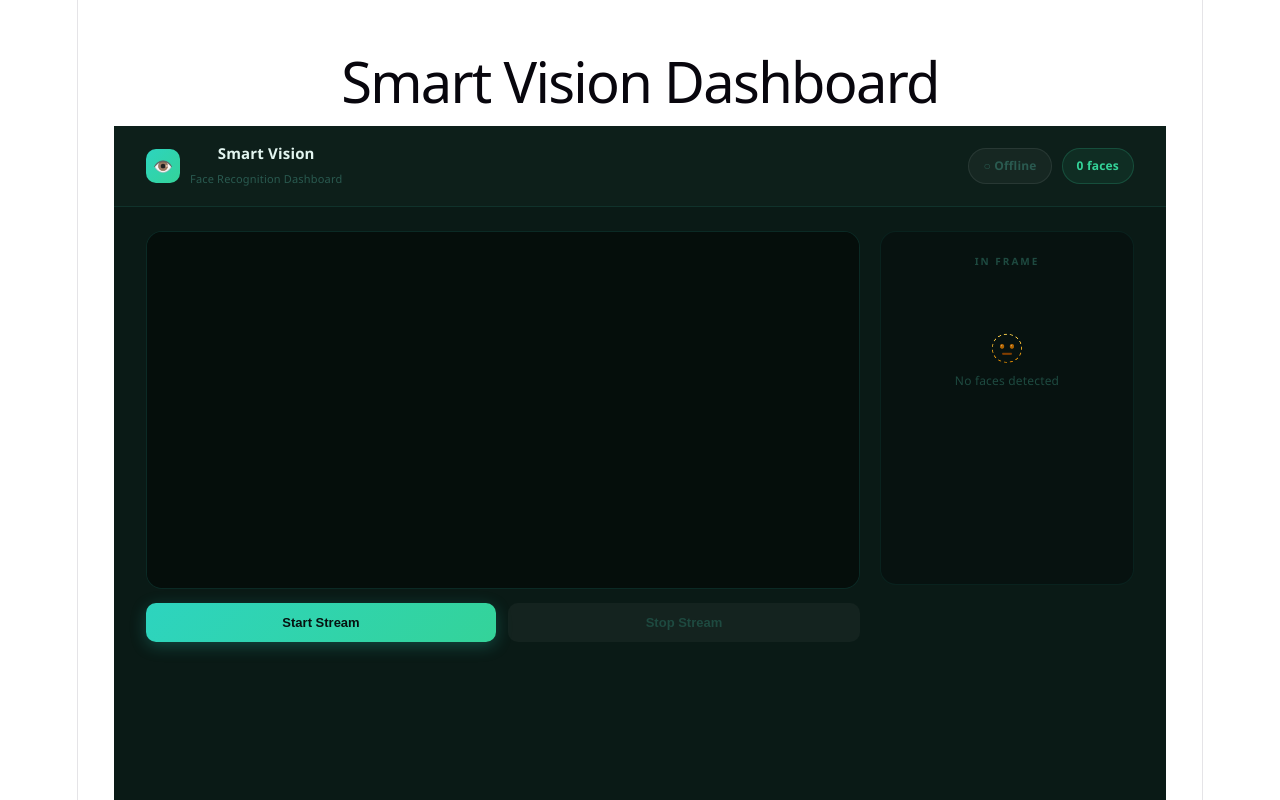
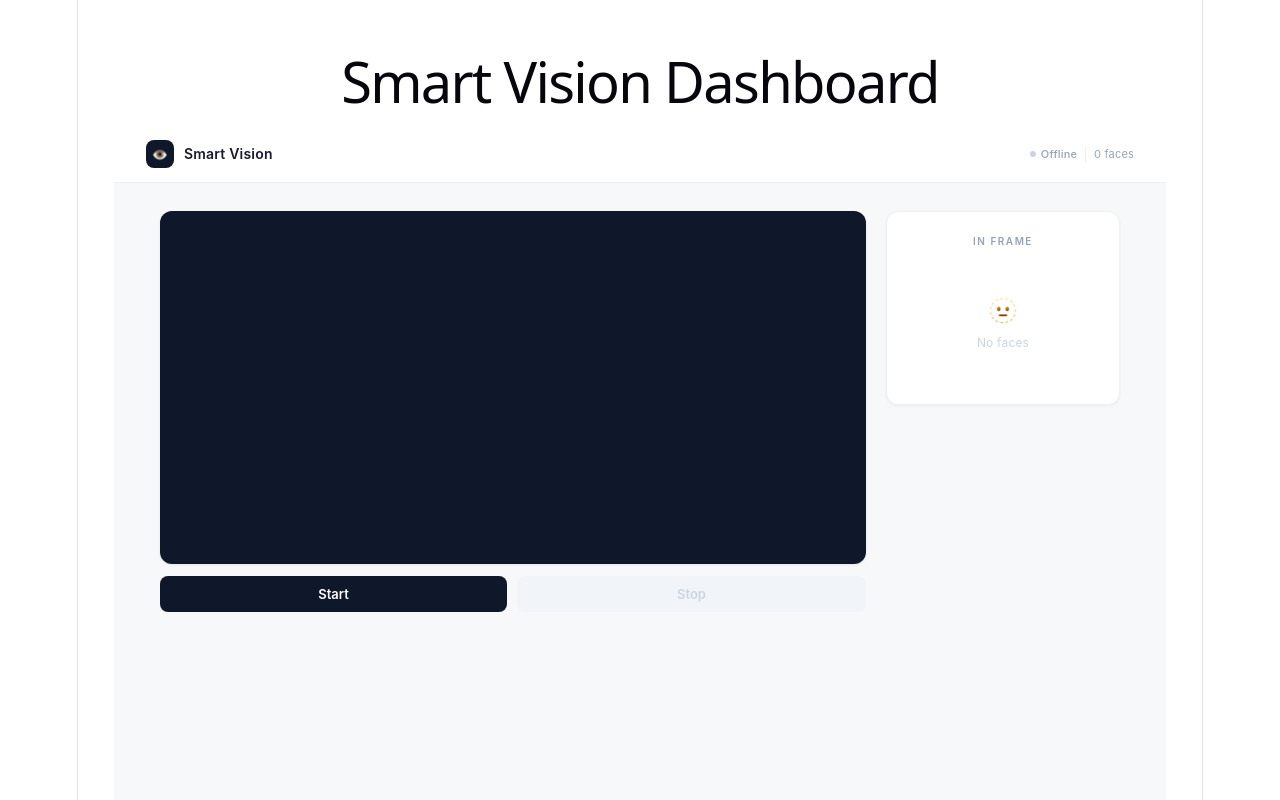
Before and after one commit to mallikkarishma/smart-vision, a React app in the folder frontend/: page / in a window 1280 px wide. Shown: the top 800 px of the page. Built offline with nearby package versions, Linux system fonts and the light colour scheme; the HTML template or start-up script is replaced by a standard one.

Commit message:
feat: clean minimal UI redesign, removed redundant title

```diff
--- a/frontend/src/components/WebcamStream.jsx
+++ b/frontend/src/components/WebcamStream.jsx
@@ -29,114 +29,95 @@ const WebcamStream = () => {
       const w = face.width * scaleX;
       const h = face.height * scaleY;
 
-      // Glow
-      ctx.shadowColor = color;
-      ctx.shadowBlur = 14;
       ctx.strokeStyle = color;
-      ctx.lineWidth = 2;
+      ctx.lineWidth = 1.5;
       ctx.beginPath();
-      ctx.roundRect(x, y, w, h, 10);
+      ctx.roundRect(x, y, w, h, 6);
       ctx.stroke();
-      ctx.shadowBlur = 0;
 
-      // Corner brackets
-      const cs = 14;
-      ctx.lineWidth = 3;
-      [[x, y], [x + w, y], [x, y + h], [x + w, y + h]].forEach(([cx, cy], i) => {
-        ctx.beginPath();
-        ctx.moveTo(cx + (i % 2 === 0 ? cs : -cs), cy);
-        ctx.lineTo(cx, cy);
-        ctx.lineTo(cx, cy + (i < 2 ? cs : -cs));
-        ctx.stroke();
-      });
-
-      // Badge
       const label = face.name || "Unknown";
-      ctx.font = "600 12px 'Segoe UI', sans-serif";
-      const textW = ctx.measureText(label).width + 18;
-      ctx.fillStyle = color + "25";
+      ctx.font = "500 11px 'Inter', sans-serif";
+      const textW = ctx.measureText(label).width + 14;
+      ctx.fillStyle = color + "18";
       ctx.beginPath();
-      ctx.roundRect(x, y - 26, textW, 20, 5);
+      ctx.roundRect(x, y - 22, textW, 18, 4);
       ctx.fill();
-      ctx.strokeStyle = color + "80";
-      ctx.lineWidth = 1;
-      ctx.beginPath();
-      ctx.roundRect(x, y - 26, textW, 20, 5);
-      ctx.stroke();
       ctx.fillStyle = color;
-      ctx.fillText(label, x + 9, y - 12);
+      ctx.fillText(label, x + 7, y - 9);
     });
   }, [faces]);
 
   return (
     <div style={{
       minHeight: "100vh",
-      background: "#0a1a16",
-      color: "#e2f5f0",
-      fontFamily: "'Segoe UI', sans-serif",
+      background: "#f7f8fa",
+      fontFamily: "'Inter', 'Segoe UI', sans-serif",
+      color: "#1a1a2e",
     }}>
       {/* Navbar */}
       <div style={{
         display: "flex",
         alignItems: "center",
         justifyContent: "space-between",
-        padding: "14px 32px",
-        background: "#0d1f1a",
-        borderBottom: "0.5px solid rgba(45,212,191,0.1)",
+        padding: "0 32px",
+        height: 56,
+        background: "#fff",
+        borderBottom: "1px solid #eef0f3",
       }}>
-        <div style={{ display: "flex", alignItems: "center", gap: "10px" }}>
+        <div style={{ display: "flex", alignItems: "center", gap: 10 }}>
           <div style={{
-            width: 34, height: 34, borderRadius: 10,
-            background: "linear-gradient(135deg, #2dd4bf, #34d399)",
+            width: 28, height: 28, borderRadius: 8,
+            background: "#0f172a",
             display: "flex", alignItems: "center",
-            justifyContent: "center", fontSize: 16,
+            justifyContent: "center", fontSize: 13,
           }}>
             👁️
           </div>
-          <div>
-            <div style={{ fontWeight: 700, fontSize: 15 }}>Smart Vision</div>
-            <div style={{ fontSize: 11, color: "#2a5a50" }}>Face Recognition Dashboard</div>
-          </div>
+          <span style={{ fontWeight: 600, fontSize: 14, letterSpacing: 0.2 }}>Smart Vision</span>
         </div>
-        <div style={{ display: "flex", gap: "10px", alignItems: "center" }}>
-          <div style={{
-            padding: "4px 14px", borderRadius: 20, fontSize: 12, fontWeight: 600,
-            background: isStreaming ? "rgba(45,212,191,0.12)" : "rgba(255,255,255,0.04)",
-            border: `0.5px solid ${isStreaming ? "rgba(45,212,191,0.3)" : "rgba(255,255,255,0.08)"}`,
-            color: isStreaming ? "#2dd4bf" : "#2a5a50",
+        <div style={{ display: "flex", gap: 8, alignItems: "center" }}>
+          <span style={{
+            fontSize: 11, fontWeight: 500,
+            color: isStreaming ? "#0d9488" : "#94a3b8",
+            display: "flex", alignItems: "center", gap: 5,
           }}>
-            {isStreaming ? `● LIVE  ${fps} fps` : "○ Offline"}
-          </div>
-          <div style={{
-            padding: "4px 14px", borderRadius: 20, fontSize: 12, fontWeight: 600,
-            background: "rgba(52,211,153,0.08)",
-            border: "0.5px solid rgba(52,211,153,0.2)",
-            color: "#34d399",
-          }}>
+            <span style={{
+              width: 6, height: 6, borderRadius: "50%",
+              background: isStreaming ? "#0d9488" : "#cbd5e1",
+              display: "inline-block",
+            }}/>
+            {isStreaming ? `Live · ${fps} fps` : "Offline"}
+          </span>
+          <div style={{ width: 1, height: 16, background: "#eef0f3" }}/>
+          <span style={{ fontSize: 11, color: "#94a3b8" }}>
             {faces.length} face{faces.length !== 1 ? "s" : ""}
-          </div>
+          </span>
         </div>
       </div>
 
       {/* Body */}
       <div style={{
-        display: "flex", gap: "20px",
-        padding: "24px 32px", alignItems: "flex-start",
+        maxWidth: 960,
+        margin: "0 auto",
+        padding: "28px 24px",
+        display: "flex",
+        gap: 20,
+        alignItems: "flex-start",
       }}>
-        {/* Video */}
+        {/* Video card */}
         <div style={{ flex: 1 }}>
           <div style={{
-            borderRadius: 16, overflow: "hidden",
-            border: "0.5px solid rgba(45,212,191,0.12)",
-            background: "#071210",
-            boxShadow: isStreaming ? "0 0 32px rgba(45,212,191,0.08)" : "none",
+            borderRadius: 12,
+            overflow: "hidden",
+            background: "#0f172a",
             position: "relative",
+            boxShadow: "0 1px 3px rgba(0,0,0,0.08)",
           }}>
             <video
               ref={videoRef}
               autoPlay
               playsInline
-              style={{ width: "100%", display: "block", background: "#050e0b" }}
+              style={{ width: "100%", display: "block" }}
             />
             <canvas
               ref={canvasRef}
@@ -147,87 +128,83 @@ const WebcamStream = () => {
           </div>
 
           {/* Buttons */}
-          <div style={{ display: "flex", gap: "12px", marginTop: 14 }}>
+          <div style={{ display: "flex", gap: 10, marginTop: 12 }}>
             <button
               onClick={startWebcam}
               disabled={isStreaming}
               style={{
-                flex: 1, padding: "11px",
-                background: isStreaming
-                  ? "rgba(255,255,255,0.03)"
-                  : "linear-gradient(135deg, #2dd4bf, #34d399)",
-                color: isStreaming ? "#1e4a40" : "#071210",
-                border: "none", borderRadius: 10,
-                fontWeight: 700, fontSize: 13,
+                flex: 1, padding: "9px 0",
+                background: isStreaming ? "#f1f5f9" : "#0f172a",
+                color: isStreaming ? "#cbd5e1" : "#fff",
+                border: "none", borderRadius: 8,
+                fontWeight: 600, fontSize: 13,
                 cursor: isStreaming ? "not-allowed" : "pointer",
-                boxShadow: isStreaming ? "none" : "0 4px 16px rgba(45,212,191,0.25)",
+                fontFamily: "inherit",
               }}
             >
-              Start Stream
+              Start
             </button>
             <button
               onClick={stopWebcam}
               disabled={!isStreaming}
               style={{
-                flex: 1, padding: "11px",
-                background: "rgba(255,255,255,0.04)",
-                color: !isStreaming ? "#1e4a40" : "#e2f5f0",
-                border: `0.5px solid ${!isStreaming ? "transparent" : "rgba(255,255,255,0.1)"}`,
-                borderRadius: 10,
+                flex: 1, padding: "9px 0",
+                background: !isStreaming ? "#f1f5f9" : "#fff",
+                color: !isStreaming ? "#cbd5e1" : "#1a1a2e",
+                border: `1px solid ${!isStreaming ? "transparent" : "#eef0f3"}`,
+                borderRadius: 8,
                 fontWeight: 600, fontSize: 13,
                 cursor: !isStreaming ? "not-allowed" : "pointer",
+                fontFamily: "inherit",
               }}
             >
-              Stop Stream
+              Stop
             </button>
           </div>
         </div>
 
         {/* Side panel */}
         <div style={{
-          width: 220,
-          background: "#071210",
-          borderRadius: 16,
-          border: "0.5px solid rgba(45,212,191,0.08)",
+          width: 200,
+          background: "#fff",
+          borderRadius: 12,
+          border: "1px solid #eef0f3",
           padding: "16px",
-          minHeight: 320,
+          boxShadow: "0 1px 3px rgba(0,0,0,0.05)",
         }}>
-          <div style={{
-            fontSize: 10, fontWeight: 700,
-            letterSpacing: 2, color: "#1e4a40",
-            marginBottom: 14, textTransform: "uppercase",
+          <p style={{
+            fontSize: 10, fontWeight: 600,
+            letterSpacing: 1.5, color: "#94a3b8",
+            textTransform: "uppercase", margin: "0 0 12px",
           }}>
             In Frame
-          </div>
+          </p>
 
           {faces.length === 0 ? (
-            <div style={{ textAlign: "center", marginTop: 60, color: "#1e4a40", fontSize: 12 }}>
-              <div style={{ fontSize: 28, marginBottom: 8 }}>🫥</div>
-              No faces detected
+            <div style={{ textAlign: "center", padding: "32px 0", color: "#cbd5e1", fontSize: 12 }}>
+              <div style={{ fontSize: 24, marginBottom: 6 }}>🫥</div>
+              No faces
             </div>
           ) : (
             faces.map((face, i) => {
               const isKnown = face.name && face.name !== "Unknown" && face.name !== "Detecting...";
               const isDetecting = face.name === "Detecting...";
-              const color = isKnown ? "#2dd4bf" : isDetecting ? "#fbbf24" : "#f87171";
+              const color = isKnown ? "#0d9488" : isDetecting ? "#d97706" : "#dc2626";
               return (
                 <div key={i} style={{
-                  padding: "10px 12px", marginBottom: 8,
-                  borderRadius: 10,
-                  background: `${color}0d`,
-                  border: `0.5px solid ${color}30`,
+                  padding: "8px 10px", marginBottom: 6,
+                  borderRadius: 8,
+                  background: "#f8fafc",
+                  border: "1px solid #eef0f3",
                 }}>
-                  <div style={{ display: "flex", alignItems: "center", gap: 7 }}>
+                  <div style={{ display: "flex", alignItems: "center", gap: 6 }}>
                     <div style={{
-                      width: 7, height: 7, borderRadius: "50%",
-                      background: color, boxShadow: `0 0 5px ${color}`,
+                      width: 6, height: 6, borderRadius: "50%",
+                      background: color, flexShrink: 0,
                     }}/>
-                    <div style={{ fontSize: 13, fontWeight: 600, color }}>
+                    <span style={{ fontSize: 12, fontWeight: 600, color: "#1a1a2e" }}>
                       {face.name || "Unknown"}
-                    </div>
-                  </div>
-                  <div style={{ fontSize: 10, color: "#1e4a40", marginTop: 4 }}>
-                    {face.width}×{face.height}px
+                    </span>
                   </div>
                 </div>
               );
```
